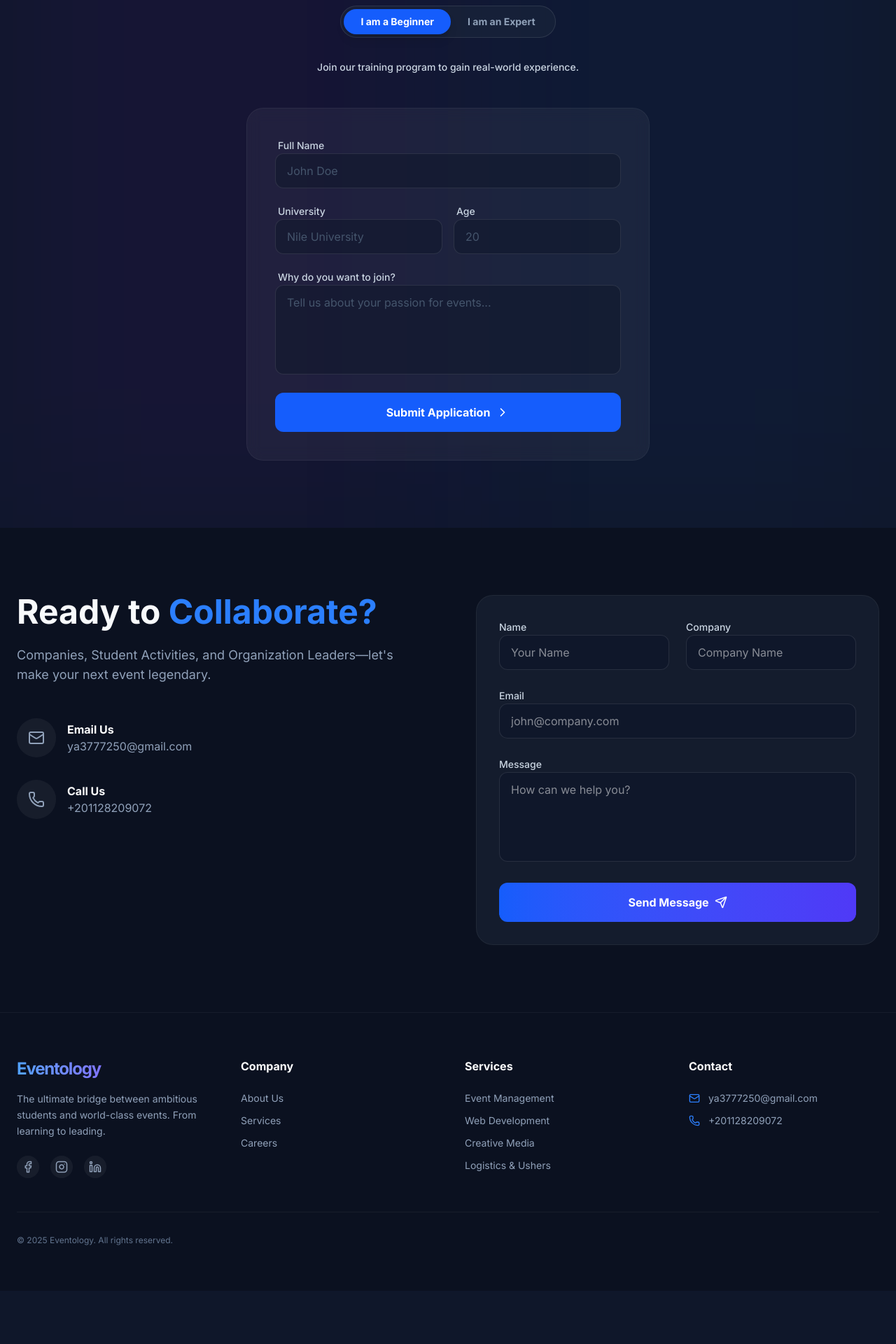
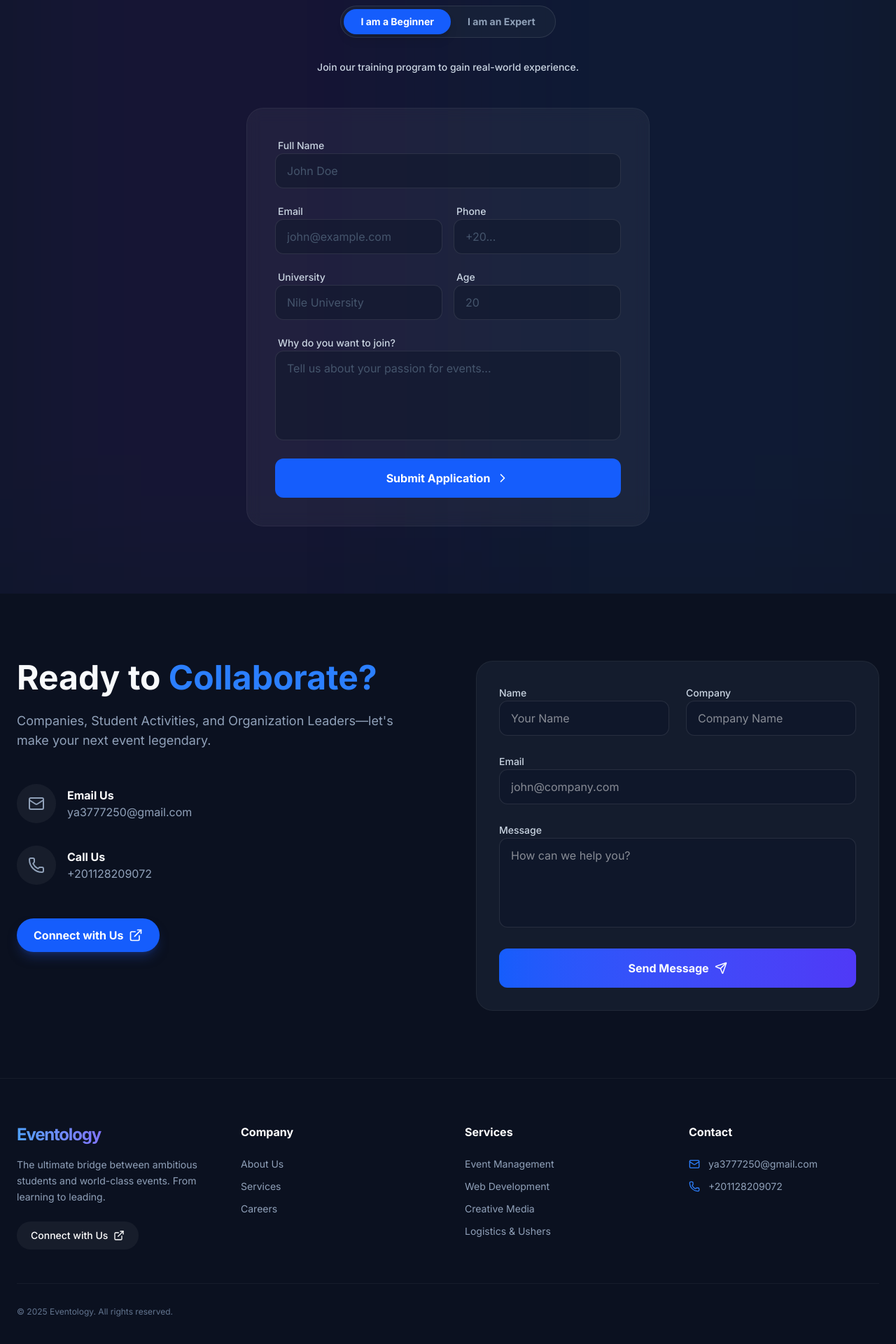
Before and after one commit to yasen7575/eventology-website, a Next.js app: page / in a window 1280 px wide. Shown: the part 2758-4678 px from the top of the page at 70% size. Before the commit the page ends 4602 px from the top, so only its background shows below. Built offline with nearby package versions, Linux system fonts and the light colour scheme.

Commit message:
Add files via upload

```diff
--- a/src/components/Contact.tsx
+++ b/src/components/Contact.tsx
@@ -1,7 +1,7 @@
 "use client";
 
 import { motion } from "framer-motion";
-import { Mail, Phone, MapPin, Send, Loader2 } from "lucide-react";
+import { Mail, Phone, Send, Loader2, ExternalLink } from "lucide-react";
 import { useState, useRef } from "react";
 import emailjs from "@emailjs/browser";
 
@@ -57,16 +57,26 @@ export default function Contact() {
               Companies, Student Activities, and Organization Leaders—let's make your next event legendary.
             </p>
 
-            <div className="space-y-8">
+            <div className="space-y-8 mb-12">
               <ContactItem icon={<Mail size={24} />} title="Email Us" value="ya3777250@gmail.com" />
               <ContactItem icon={<Phone size={24} />} title="Call Us" value="+201128209072" />
             </div>
+
+            <a
+              href="https://linktr.ee/Eventology.Link"
+              target="_blank"
+              rel="noopener noreferrer"
+              className="inline-flex items-center gap-2 px-6 py-3 rounded-full bg-blue-600 hover:bg-blue-700 text-white font-bold transition-all duration-300 shadow-lg shadow-blue-900/50 group"
+            >
+              Connect with Us
+              <ExternalLink size={20} className="group-hover:translate-x-0.5 group-hover:-translate-y-0.5 transition-transform" />
+            </a>
           </div>
 
           {/* Contact Form */}
           <div className="bg-[#1e293b]/50 p-8 rounded-3xl border border-white/5">
             <form ref={formRef} onSubmit={handleSubmit} className="space-y-6">
-              <input type="hidden" name="form_type" value="Contact Form" />
+              <input type="hidden" name="form_type" value="Contact Us" />
               <div className="grid grid-cols-2 gap-6">
                 <div className="space-y-2">
                   <label className="text-sm font-medium text-slate-300">Name</label>
--- a/src/components/Footer.tsx
+++ b/src/components/Footer.tsx
@@ -1,4 +1,4 @@
-import { Facebook, Instagram, Linkedin, Mail, Phone } from "lucide-react";
+import { Mail, Phone, ExternalLink } from "lucide-react";
 import Link from "next/link";
 
 export default function Footer() {
@@ -14,11 +14,15 @@ export default function Footer() {
             <p className="text-slate-400 text-sm leading-relaxed mb-6">
               The ultimate bridge between ambitious students and world-class events. From learning to leading.
             </p>
-            <div className="flex gap-4">
-              <SocialLink href="#" icon={<Facebook size={18} />} />
-              <SocialLink href="#" icon={<Instagram size={18} />} />
-              <SocialLink href="#" icon={<Linkedin size={18} />} />
-            </div>
+            <a
+              href="https://linktr.ee/Eventology.Link"
+              target="_blank"
+              rel="noopener noreferrer"
+              className="inline-flex items-center gap-2 px-5 py-2.5 rounded-full bg-white/5 hover:bg-blue-600 text-white font-medium text-sm transition-all duration-300 group"
+            >
+              Connect with Us
+              <ExternalLink size={16} className="group-hover:translate-x-0.5 group-hover:-translate-y-0.5 transition-transform" />
+            </a>
           </div>
 
           {/* Quick Links */}
@@ -65,14 +69,3 @@ export default function Footer() {
     </footer>
   );
 }
-
-function SocialLink({ href, icon }: { href: string; icon: React.ReactNode }) {
-  return (
-    <a
-      href={href}
-      className="w-8 h-8 rounded-full bg-white/5 flex items-center justify-center text-slate-400 hover:bg-blue-600 hover:text-white transition-all duration-300"
-    >
-      {icon}
-    </a>
-  );
-}
--- a/src/components/JoinUs.tsx
+++ b/src/components/JoinUs.tsx
@@ -17,6 +17,8 @@ export default function JoinUs() {
   // Form States
   const [formData, setFormData] = useState({
     name: "",
+    email: "",
+    phone: "",
     university: "",
     age: "",
     motivation: "",
@@ -48,6 +50,8 @@ export default function JoinUs() {
             setIsSuccess(true);
             setFormData({
               name: "",
+              email: "",
+              phone: "",
               university: "",
               age: "",
               motivation: "",
@@ -138,7 +142,7 @@ export default function JoinUs() {
 
             <form ref={formRef} onSubmit={handleSubmit} className="space-y-5">
               {/* Hidden field to identify the mode in EmailJS */}
-              <input type="hidden" name="application_type" value={mode === "beginner" ? "Beginner (Training)" : "Expert (Elite Team)"} />
+              <input type="hidden" name="form_type" value={mode === "beginner" ? "Beginner Application" : "Expert Application"} />
 
               <div className="space-y-2">
                 <label className="text-sm font-medium text-slate-300 ml-1">Full Name</label>
@@ -151,6 +155,33 @@ export default function JoinUs() {
                   className="w-full bg-slate-900/50 border border-white/10 rounded-xl px-4 py-3 focus:outline-none focus:ring-2 focus:ring-blue-500 transition-all text-white placeholder:text-slate-600"
                   placeholder="John Doe"
                 />
+              </div>
+
+              <div className="grid grid-cols-2 gap-4">
+                <div className="space-y-2">
+                  <label className="text-sm font-medium text-slate-300 ml-1">Email</label>
+                  <input
+                    type="email"
+                    name="email"
+                    required
+                    value={formData.email}
+                    onChange={handleInputChange}
+                    className="w-full bg-slate-900/50 border border-white/10 rounded-xl px-4 py-3 focus:outline-none focus:ring-2 focus:ring-blue-500 transition-all text-white placeholder:text-slate-600"
+                    placeholder="john@example.com"
+                  />
+                </div>
+                <div className="space-y-2">
+                  <label className="text-sm font-medium text-slate-300 ml-1">Phone</label>
+                  <input
+                    type="tel"
+                    name="phone"
+                    required
+                    value={formData.phone}
+                    onChange={handleInputChange}
+                    className="w-full bg-slate-900/50 border border-white/10 rounded-xl px-4 py-3 focus:outline-none focus:ring-2 focus:ring-blue-500 transition-all text-white placeholder:text-slate-600"
+                    placeholder="+20..."
+                  />
+                </div>
               </div>
 
               {mode === "beginner" ? (
```
Also changed, not shown: 1 other file (tests, documents, lock files or other folders).
